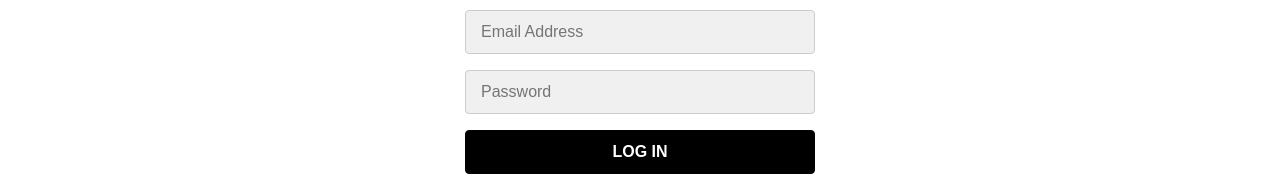
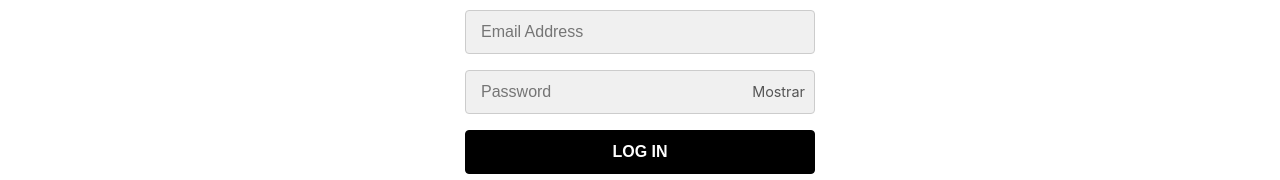
Before and after one commit to manadri9-code/Frontend, a React (Vite) app: page /login in a window 1280 px wide. Shown: the part 478-658 px from the top of the page. Built offline with nearby package versions, Linux system fonts and the light colour scheme; no server answers.

Commit message:
Implementa reseñas y carrito con cantidad

```diff
--- a/src/pages/LoginPage.jsx
+++ b/src/pages/LoginPage.jsx
@@ -9,6 +9,7 @@ const LoginPage = () => {
     const [error, setError] = useState('');
     const navigate = useNavigate(); // Hook para la redirección
     const { login } = useAuth();
+    const [showPassword, setShowPassword] = useState(false);
 
 
     const handleSubmit = async (e) => {
@@ -61,6 +62,21 @@ const LoginPage = () => {
         display: 'block', // Para que cada enlace ocupe su propia línea
         fontSize: '0.9rem',
     };
+    // --- 3. AÑADE LOS ESTILOS PARA EL TOGGLE ---
+    const passwordContainerStyle = {
+        position: 'relative',
+        width: '100%',
+    };
+
+    const passwordToggleStyle = {
+        position: 'absolute',
+        right: '10px',
+        top: '13px',
+        cursor: 'pointer',
+        fontSize: '0.9rem',
+        color: '#555',
+        userSelect: 'none',
+    };
 
     return (
         <div style={formContainerStyle}>
@@ -75,13 +91,21 @@ const LoginPage = () => {
                     onChange={(e) => setEmail(e.target.value)}
                     required
                 />
+                <div style={passwordContainerStyle}>
                     <input
-                    type="password"
+                        type={showPassword ? 'text' : 'password'}
                         placeholder="Password"
                         value={password}
                         onChange={(e) => setPassword(e.target.value)}
                         required
                     />
+                    <span
+                        style={passwordToggleStyle}
+                        onClick={() => setShowPassword(!showPassword)}
+                    >
+                        {showPassword ? 'Ocultar' : 'Mostrar'}
+                    </span>
+                </div>
                 <button type="submit" className="btn-primary">LOG IN</button>
             </form>
 
--- a/src/pages/ProductDetailPage.jsx
+++ b/src/pages/ProductDetailPage.jsx
@@ -206,7 +206,7 @@ const ProductDetailPage = () => {
 
                 <p className="product-description">{product.descripcion}</p>
 
-{/* --- SECCIÓN DE RESEÑAS --- */}
+                {/* --- SECCIÓN DE RESEÑAS --- */}
                 <div className="reviews-section">
                     <h3>REVIEWS</h3>
                     {/* Generamos 5 estrellas basadas en el promedio */}
```
Lines whose indentation alone changed are shown as unchanged.
